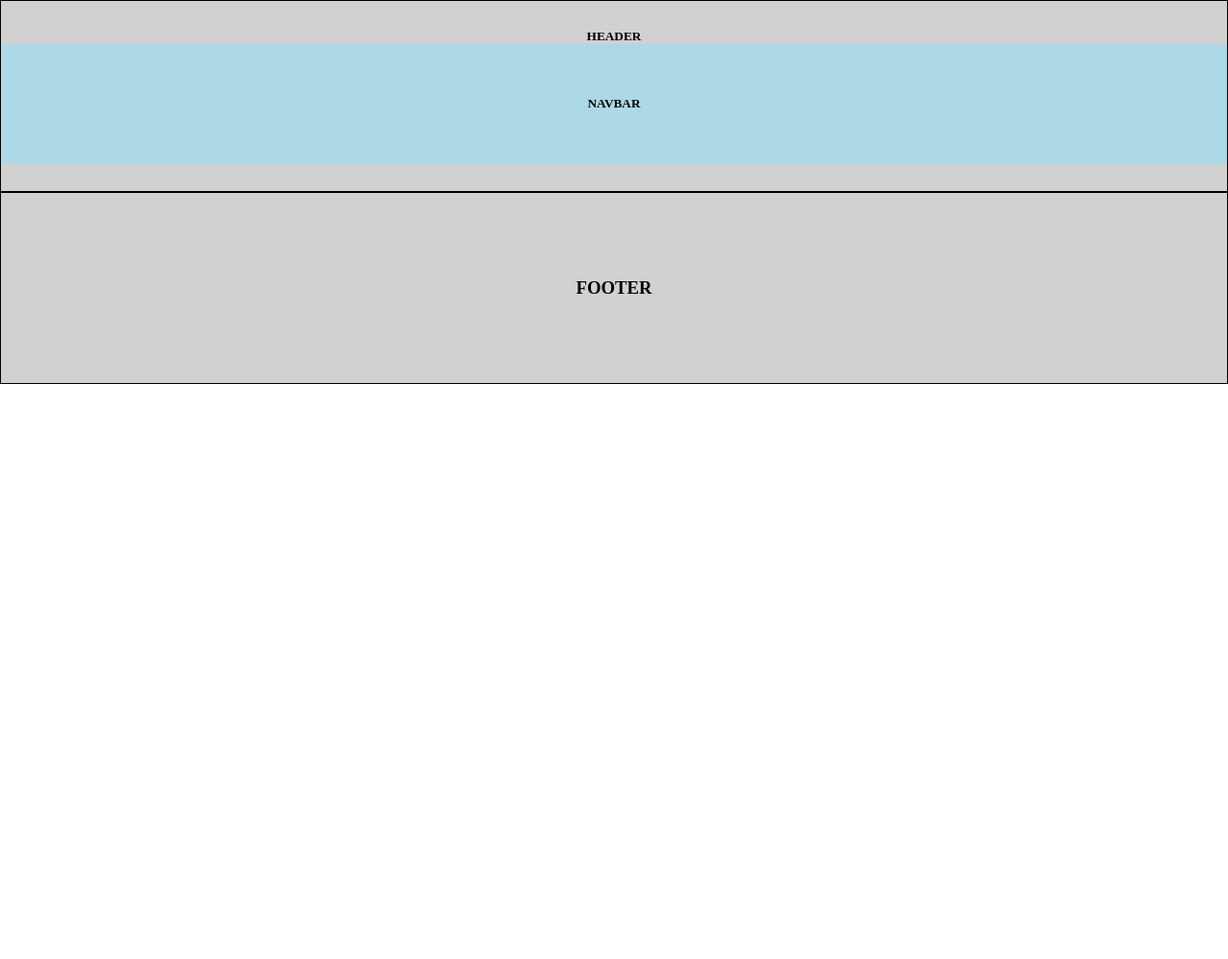
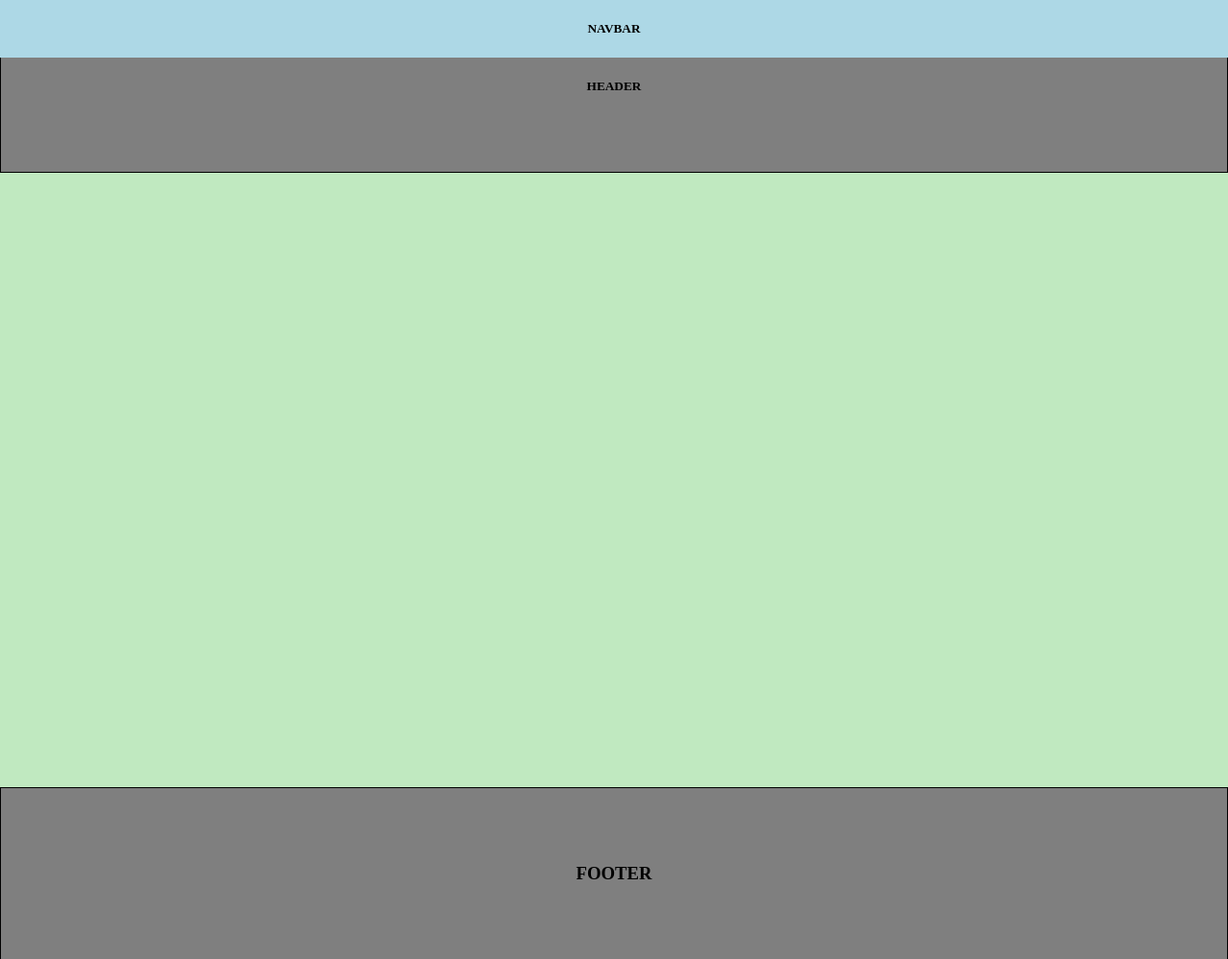
Before and after one commit to DavideGit991/html-sass-first, a website: page src/index.html in a window 1280 px wide. Shown: the whole page at 96% size. Before the commit the page ends 800 px from the top, so only its background shows below. Drawn offline with nearby package versions, Linux system fonts and the light colour scheme; files that its build step writes are made by us from their sources.

Commit message:
inserito fixed-top alla nav

```diff
--- a/src/_common.scss
+++ b/src/_common.scss
@@ -9,3 +9,8 @@
   justify-content: center;
   align-items: center;
 }
+@mixin fixed-top{
+  position: fixed;
+  top: 0;
+  left: 0;
+}
--- a/src/_header.scss
+++ b/src/_header.scss
@@ -5,7 +5,8 @@ header{
   flex-direction: column;
     nav{
       @include flex-center;
-      height: 125px;
+      @include fixed-top;
+      height:$h-nav;
       width: 100%;
       background-color: lightblue;
     }
--- a/src/_variables.scss
+++ b/src/_variables.scss
@@ -1,3 +1,5 @@
 
-$top-bottom:rgb(105,105,105,0.3);
-$h-header-footer: 200px;
+$top-bottom:rgb(0,0,0,0.5);
+$h-header-footer: 180px;
+$h-nav: 60px;
+$color-container:rgb(129, 211, 129, 0.5)
--- a/src/app.scss
+++ b/src/app.scss
@@ -9,3 +9,7 @@
   padding: 0;
   box-sizing: border-box;
 }
+.container{
+  background-color: $color-container;
+  height: 80vh;
+}
--- a/src/index.html
+++ b/src/index.html
@@ -13,7 +13,11 @@
       </nav>
     </header>
     <main>
-
+      <div class="container">
+        <div class="row">
+          <img src="" alt="">
+        </div>
+      </div>
     </main>
     <footer>
       <h3>FOOTER</h3>
```
Also changed, not shown: dist/app.css, dist/index.html.
